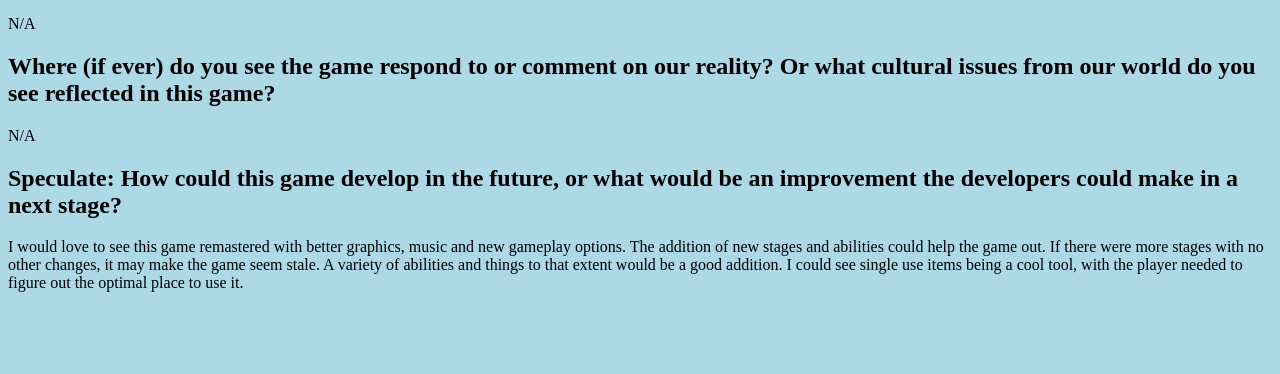
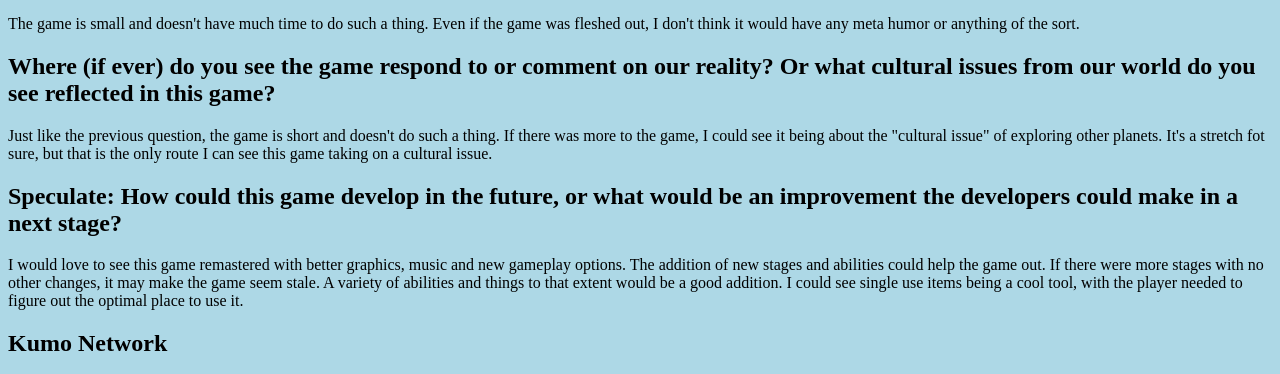
Before and after one commit to GKon26/DIGIT100Project1, a plain HTML site: page docs/game.html in a window 1280 px wide. Shown: the part 4640-5014 px from the top of the page. Before the commit the page ends 4948 px from the top, so only its background shows below. Drawn offline with Linux system fonts and the light colour scheme.

Commit message:
edited game

```diff
--- a/docs/game.html
+++ b/docs/game.html
@@ -1,6 +1,7 @@
 <!DOCTYPE html>
 <html xmlns="http://www.w3.org/1999/xhtml">
     <head>
+
         <title>Game Review</title>
         <meta charset="UTF-8" />
         <meta name="viewport" content="width=device-width, initial-scale=1.0" />
@@ -140,10 +141,12 @@ ol.myOL {
         <h2>Comment on the music and sounds in the game!</h2>
         <p>There is no music except at the end and it gets annoying after a while. The only sounds are repetitive and, just like the music, get irritating after hearing them so much. I think some ambient cave sounds and some music in the background could really help the game feel better.</p>
         <h2>Where (if ever) do you see the game comment on itself in a "meta" way as a fictional, constructed system (as a game)?</h2>
-        <p>N/A</p>
+        <p>The game is small and doesn't have much time to do such a thing. Even if the game was fleshed out, I don't think it would have any meta humor or anything of the sort.</p>
         <h2>Where (if ever) do you see the game respond to or comment on our reality? Or what cultural issues from our world do you see reflected in this game?</h2>
-        <p>N/A</p>
+        <p>Just like the previous question, the game is short and doesn't do such a thing. If there was more to the game, I could see it being about the "cultural issue" of exploring other planets. It's a stretch fot sure, but that is the only route I can see this game taking on a cultural issue.</p>
         <h2>Speculate: How could this game develop in the future, or what would be an improvement the developers could make in a next stage?</h2>
         <p>I would love to see this game remastered with better graphics, music and new gameplay options. The addition of new stages and abilities could help the game out. If there were more stages with no other changes, it may make the game seem stale. A variety of abilities and things to that extent would be a good addition. I could see single use items being a cool tool, with the player needed to figure out the optimal place to use it.</p>
+        <h2>Kumo Network</h2>
+        <iframe src="https://embed.kumu.io/eba51faa5e3c9afd9421ad7da12e0339" width="940" height="600"></iframe>
     </body>
 </html>
```
